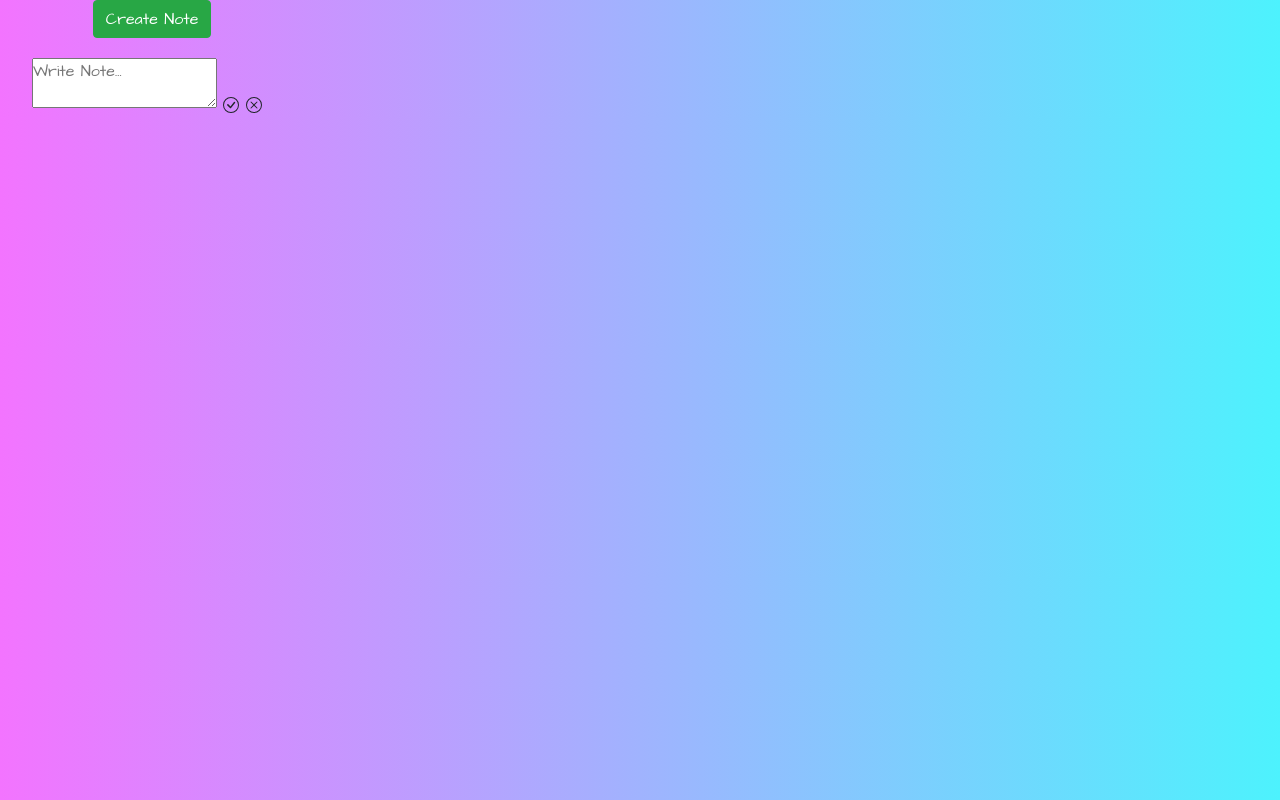
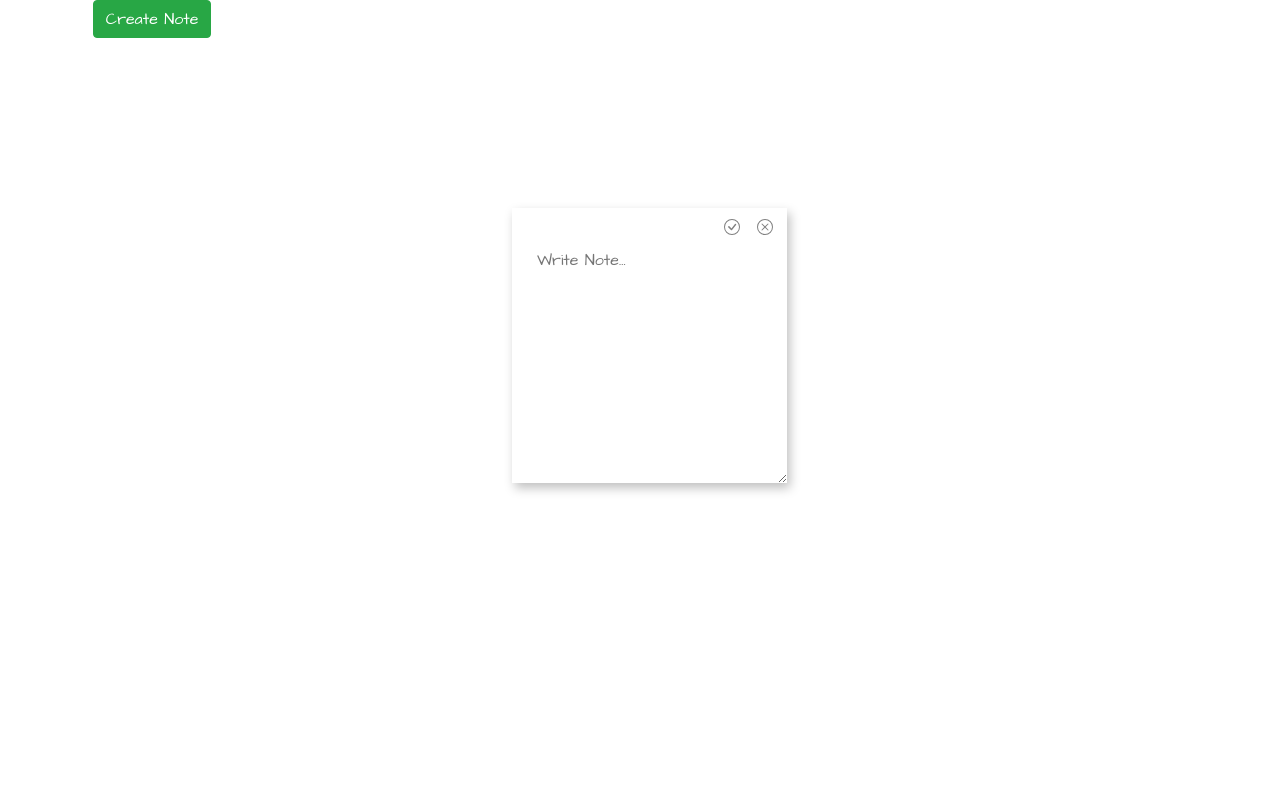
Before and after one commit to yemrehalis/JS_Note_App, a plain HTML site: page index.html in a window 1280 px wide. Drawn offline with nearby package versions, Linux system fonts and the light colour scheme.

Commit message:
CSS added for note-text area

```diff
--- a/style.css
+++ b/style.css
@@ -11,7 +11,7 @@
 
 body{
 
-    background: linear-gradient(to right, #f374ff, #4df2fd); /* W3C, IE 10+/ Edge, Firefox 16+, Chrome 26+, Opera 12+, Safari 7+ */
+   background: rgb(215, 248, 255);
 
 
     font-size: 24px;
@@ -36,3 +36,37 @@ body{
     margin-top: 20px;
     margin-left: 5%;
 }
+
+.container3{
+    /* display: none; */
+    position:absolute;
+    top: 26%;
+    left: 40%;
+}
+
+textarea{
+    box-shadow: 3px 5px 10px 0px rgba(0, 0, 0, 0.25);
+    outline: none;
+    border:none;
+    width: 275px;
+    height: 275px;
+    padding: 40px 25px 25px 25px;
+
+}
+svg{
+    color:gray;
+}
+
+#check-icon{
+    position: absolute;
+    right: 17%;
+    top: 4%;
+
+}
+
+#x-icon{
+    position: absolute;
+    right: 5%;
+    top: 4%;
+
+}
```
